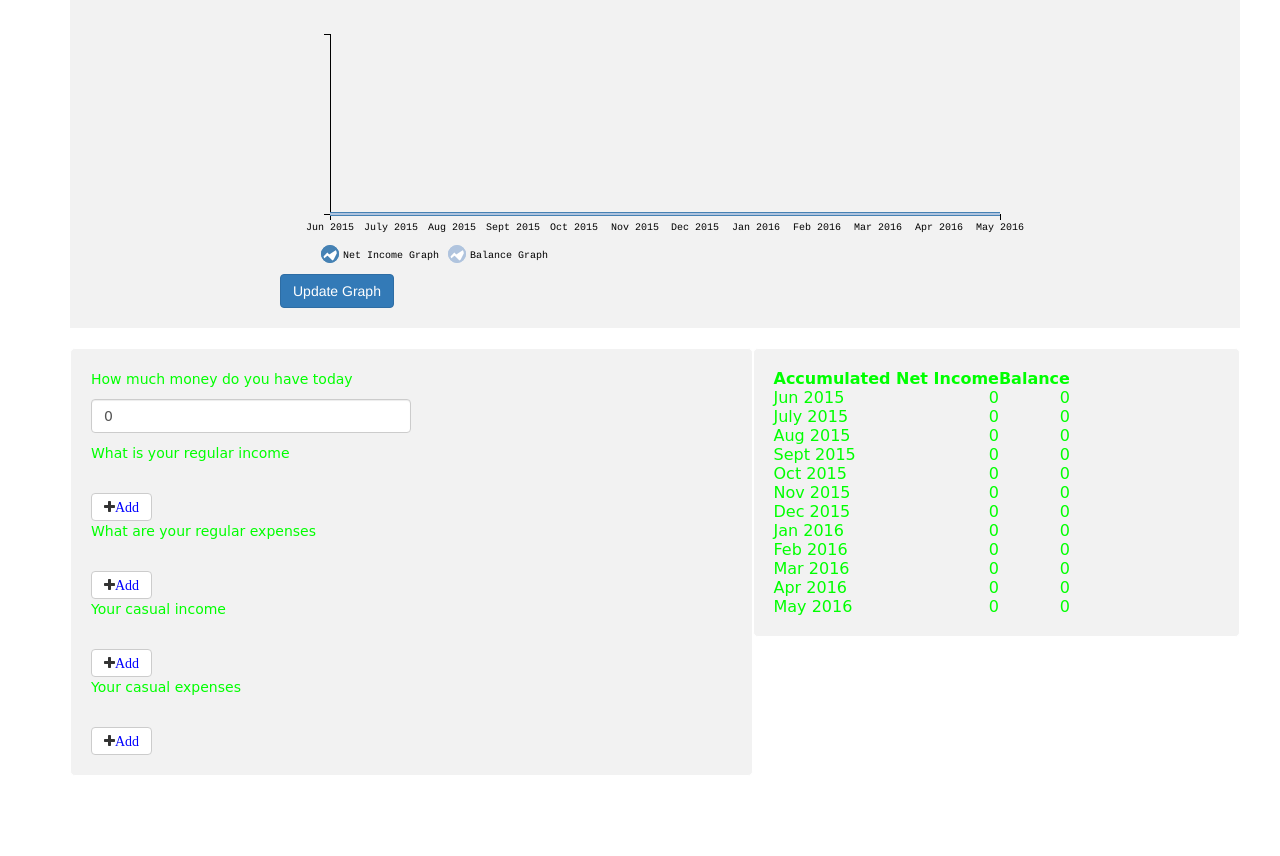
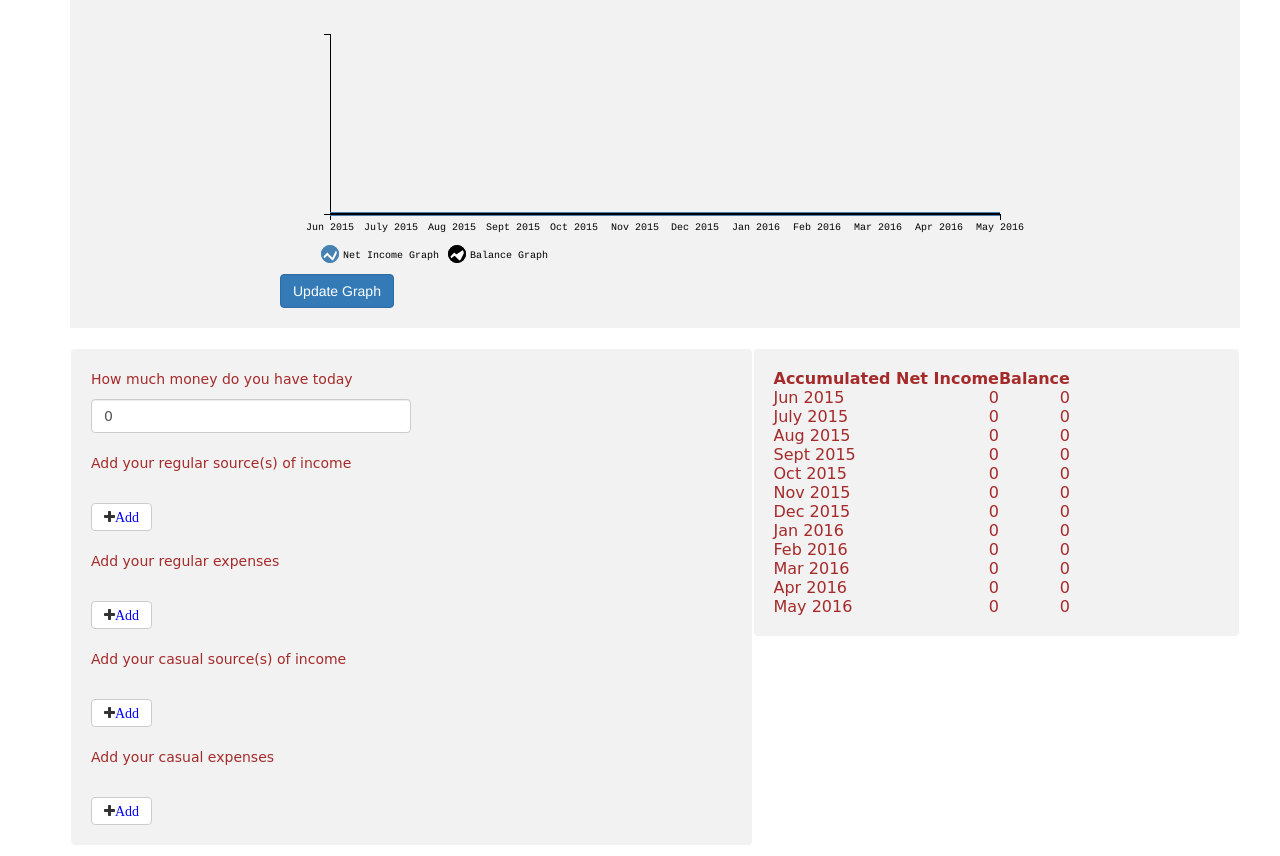
Before and after one commit to andela-toladele/balprojector, a plain HTML site: page index.html in a window 1280 px wide. Shown: the part 69-925 px from the top of the page. Before the commit the page ends 855 px from the top, so only its background shows below. Drawn offline with nearby package versions, Linux system fonts and the light colour scheme.

Commit message:
sixth commit

```diff
--- a/css/style.css
+++ b/css/style.css
@@ -9,13 +9,13 @@ h2 {
   font-size: 30px;
   text-transform: uppercase;
   font-family: Arial;
-  color: #404040;
+
 }
 
 
 p, table {
   font-family: cursive;
-  color: lime;
+  color: brown;
 }
 .graph-wrapper {
   background: #F2F2F2;
@@ -56,3 +56,7 @@ li .form-control {
 .addButton {
   color: blue;
 }
+
+.description {
+  margin-top: 20px;
+}
--- a/index.html
+++ b/index.html
@@ -13,7 +13,7 @@
   <body ng-app="myApp">
 
     <div class="container" ng-controller="controller" id="mainDiv">
-      <h2>Balance Projector Sample Application</h2>
+      <h2>Balance Projector Application</h2>
         <div class="container">
           <div style="margin-bottom:20px; background: #F2F2F2;" class="row">
             <div class="col-md-2"></div>
@@ -31,7 +31,7 @@
             <p>How much money do you have today</p>
             <p><input type="number" class="form-control" ng-model="startAmount"></p>
 
-            <p>What is your regular income</p>
+            <p class="description">Add your regular source(s) of income</p>
             <li ng-repeat="income in incomes">
               <input type="checkbox" ng-model="income.apply">
               <input class="form-control" type="text" ng-model="income.title" placeholder="Enter description">
@@ -50,7 +50,7 @@
             <br/>
             <button class="btn btn-default" ng-click="addNewIncome()"><i class="fa fa-plus"><span class="addButton">Add</span></i></button>
 
-            <p>What are your regular expenses</p>
+            <p class="description">Add your regular expenses</p>
             <li ng-repeat="expense in expenses">
               <input type="checkbox" ng-model="expense.apply">
               <input class="form-control" type="text" ng-model="expense.title" placeholder="Enter description">
@@ -70,7 +70,7 @@
             <button class="btn btn-default" ng-click="addNewExpense()"><i class="fa fa-plus"><span class="addButton">Add</span></i></button>
 
 
-            <p>Your casual income</p>
+            <p class="description">Add your casual source(s) of income</p>
             <li ng-repeat="casualIncome in casualIncomes">
               <input type="checkbox" ng-model="casualIncome.apply">
               <input class="form-control" type="text" ng-model="casualIncome.title" placeholder="Enter description">
@@ -82,7 +82,7 @@
             <br/>
             <button class="btn btn-default" ng-click="addNewCasualIncome()"><i class="fa fa-plus"><span class="addButton">Add</span></i></button>
 
-            <p>Your casual expenses</p>
+            <p class="description">Add your casual expenses</p>
             <li ng-repeat="casualExpense in casualExpenses">
               <input type="checkbox" ng-model="casualExpense.apply">
               <input class="form-control" type="text" ng-model="casualExpense.title" placeholder="Enter description">
--- a/js/controller.js
+++ b/js/controller.js
@@ -30,8 +30,8 @@ app.controller('controller',['$scope', function ($scope){
       y2: {type: 'linear'}
     },
     series: [
-      {y: 'value', color: 'steelblue', thickness: '4px', type: 'area', label: 'Net Income Graph', drawDots: false, dotSize: 0},
-      {y: 'otherValue', axis: 'y', color: 'lightsteelblue',thickness: '2px', type: 'area', label: 'Balance Graph', visible: true, drawDots: false, dotSize: 0}
+      {y: 'value', color: 'steelblue', thickness: '4px', type: 'linear', label: 'Net Income Graph', drawDots: false, dotSize: 0},
+      {y: 'otherValue', axis: 'y', color: 'black',thickness: '2px', type: 'area', label: 'Balance Graph', visible: true, drawDots: false, dotSize: 0}
     ],
     lineMode: 'linear',
     tension: 0.7,
@@ -139,13 +139,13 @@ app.controller('controller',['$scope', function ($scope){
 
       angular.forEach($scope.incomes, function(income) {
         if(income.apply){
-          regularIncome = Math.abs(parseFloat(income.amount)) * $scope.multiplier(curMonth, currYear, income.freq);
+          regularIncome += Math.abs(parseFloat(income.amount)) * $scope.multiplier(curMonth, currYear, income.freq);
         }
       });
 
       angular.forEach($scope.expenses, function(expense) {
         if(expense.apply){
-          regularExpense = -Math.abs(parseFloat(expense.amount)) * $scope.multiplier(curMonth, currYear, expense.freq);
+          regularExpense -= Math.abs(parseFloat(expense.amount)) * $scope.multiplier(curMonth, currYear, expense.freq);
         }
       });
 
```
